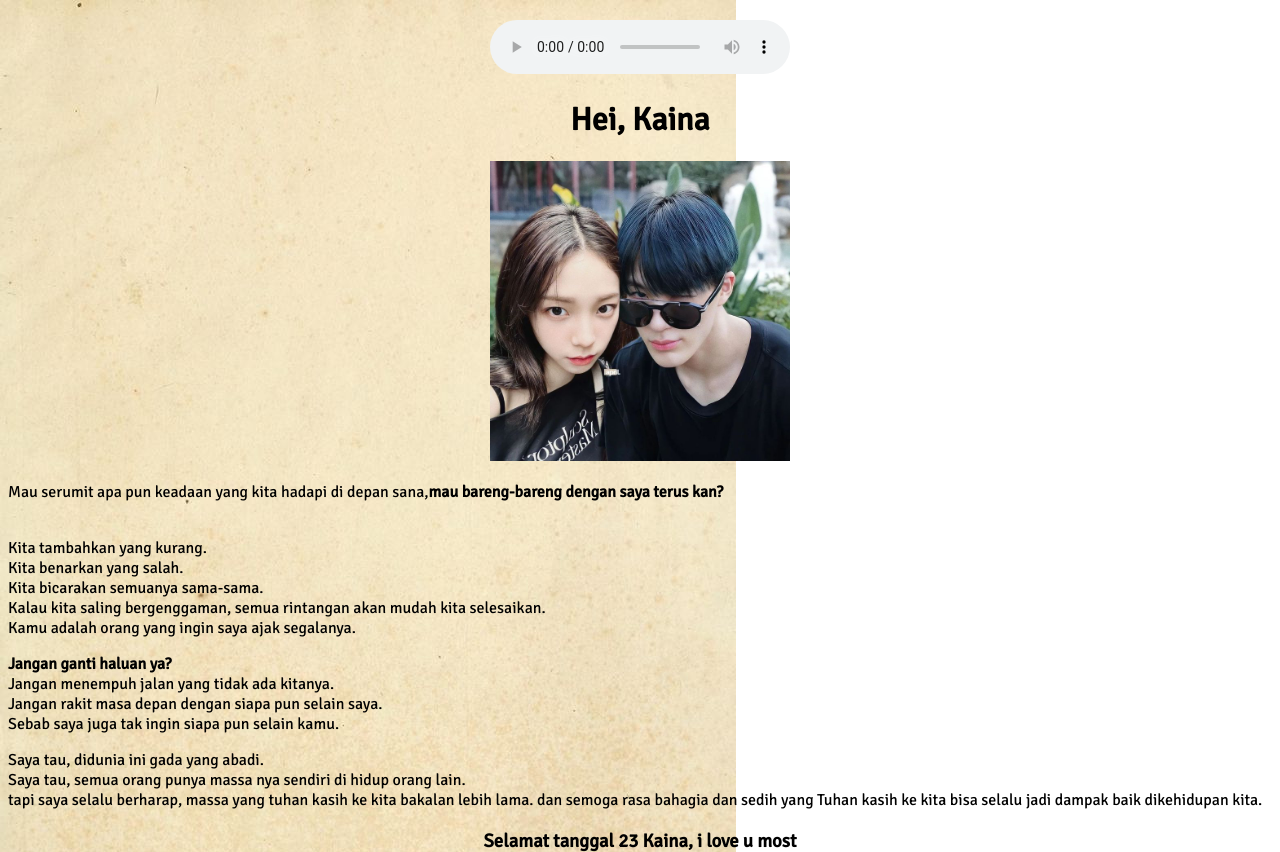
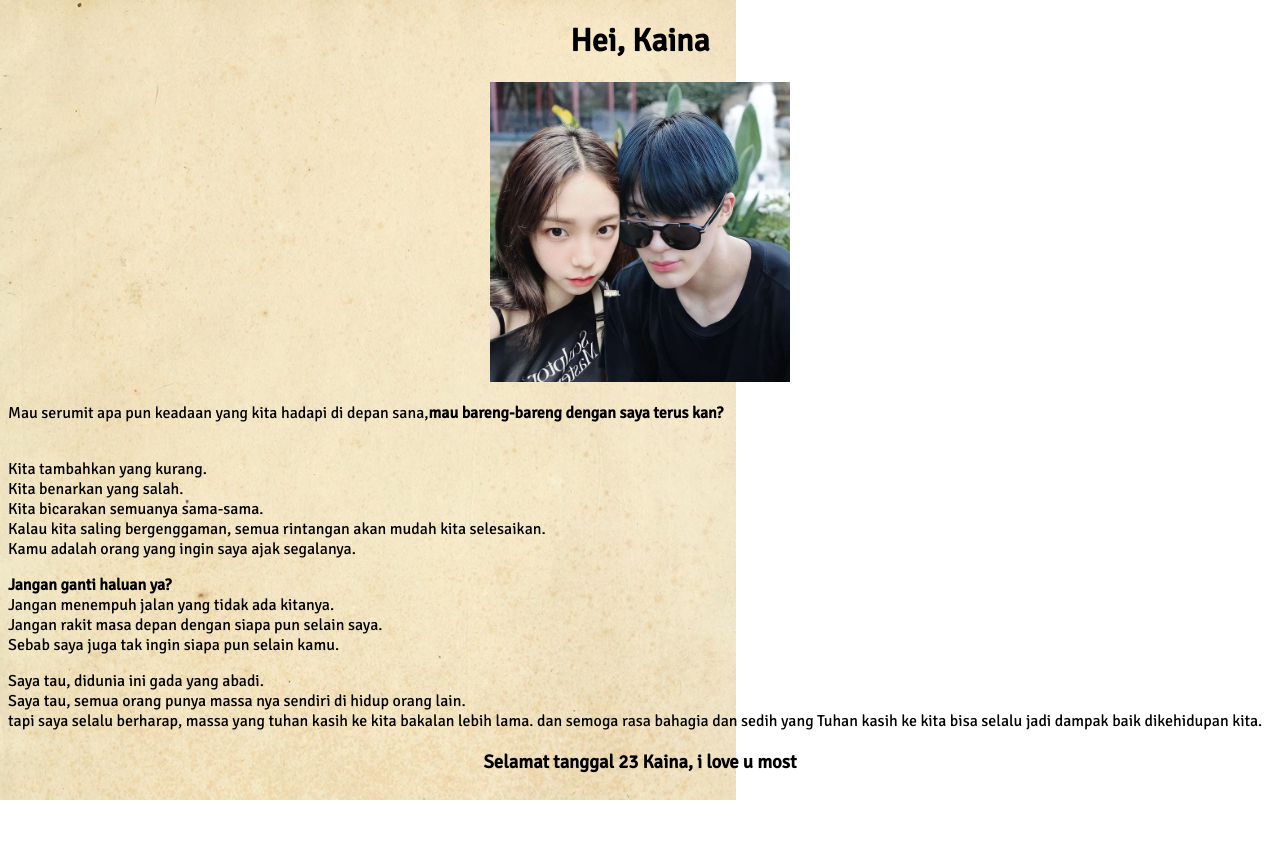
Before and after one commit to anouther/simplethings, a plain HTML site: page index.html in a window 1280 px wide. After the commit the page ends 800 px from the top, so only its background shows below. Drawn offline with Linux system fonts and the light colour scheme.

Commit message:
Update index.html

```diff
--- a/index.html
+++ b/index.html
@@ -15,13 +15,16 @@
     background-attachment: fixed;
     color: black; font-family: 'Signika', sans-serif;
     animation:none;transition:all .0s ease;}
-
-  .audio-container {
-          text-align: center;
-          margin-top: 20px;
-        }
   </style>
       </head>
+        <body>
+          <!-- Tambahkan elemen audio untuk lagu -->
+          <audio autoplay loop>
+            <source src="Bitterlove.mp3" type="audio/mpeg">
+            Your browser does not support the audio element.
+          </audio>
+        </body>
+
       <title>love you</title>
       <link href="style.css" rel="stylesheet" type="text/css" />
       <script>
@@ -37,12 +40,6 @@
         alert("i love you, and i love you even more as day past by.");
       </script>
     </head>
-      <div class="audio-container">
-    <audio controls>
-      <source src="Bitterlove.mp3" type="audio/mpeg">
-      Your browser does not support the audio element.
-    </audio>
-  </div>
     <center><h1>Hei, Kaina</center></h1>
     <center><img src="Bluesy Couple.jpg" style="width:300px;height:20 0px;" style="display:block; margin:auto; align="middle"></center>
     <p>Mau serumit apa pun keadaan yang kita hadapi di depan sana,<b>mau bareng-bareng dengan saya terus kan?</b></p>
@@ -53,5 +50,4 @@
     <p>Saya tau, didunia ini gada yang abadi.<br /> Saya tau, semua orang punya massa nya sendiri di hidup orang lain.<br /> tapi saya selalu berharap, massa yang tuhan kasih ke kita bakalan lebih lama. dan semoga rasa bahagia dan sedih yang Tuhan kasih ke kita bisa selalu jadi dampak baik dikehidupan kita.</p>
 
     <center><h3><b>Selamat tanggal 23 Kaina, i love u most</b></h3></center>
-
   </html
```
